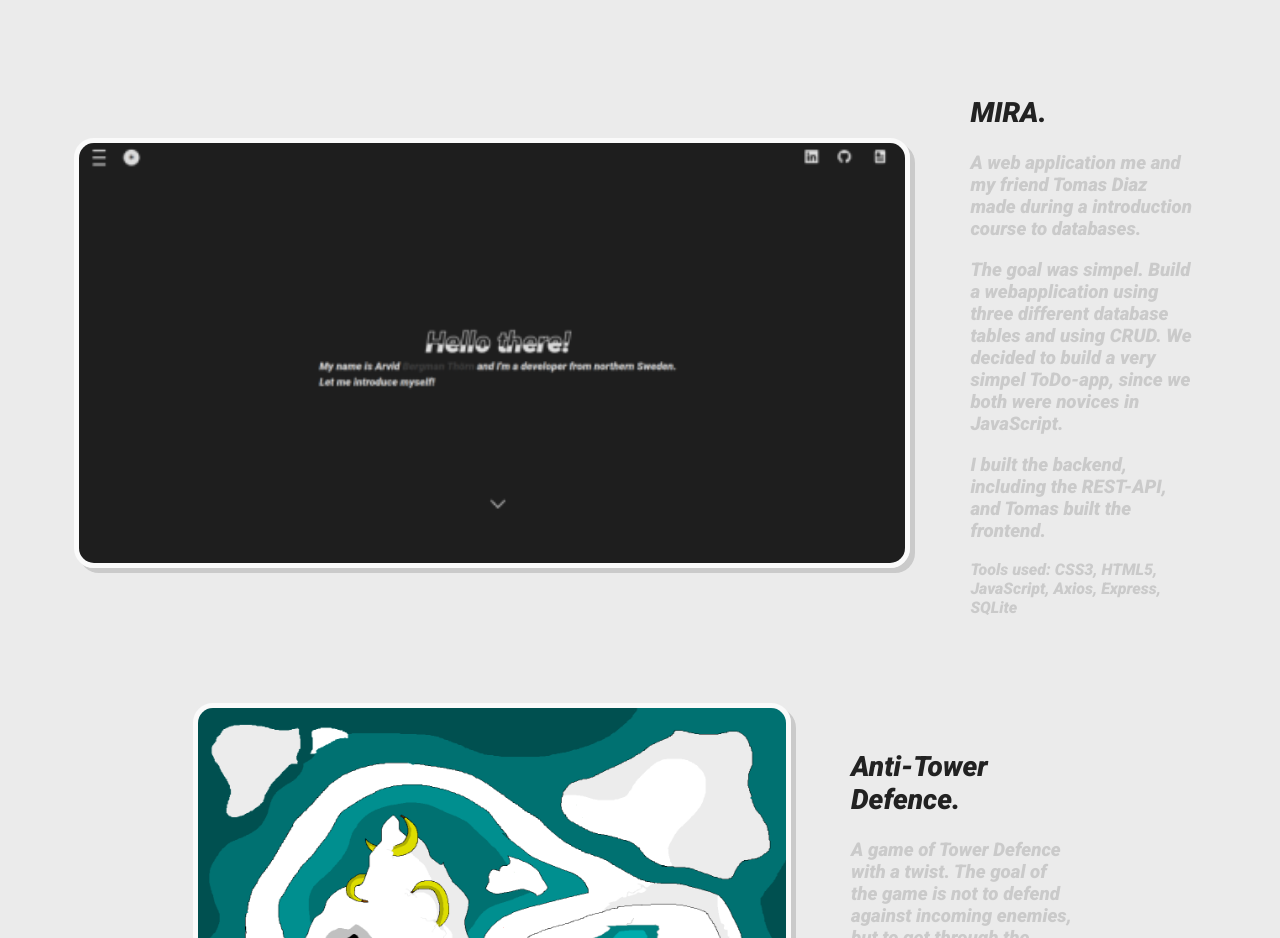
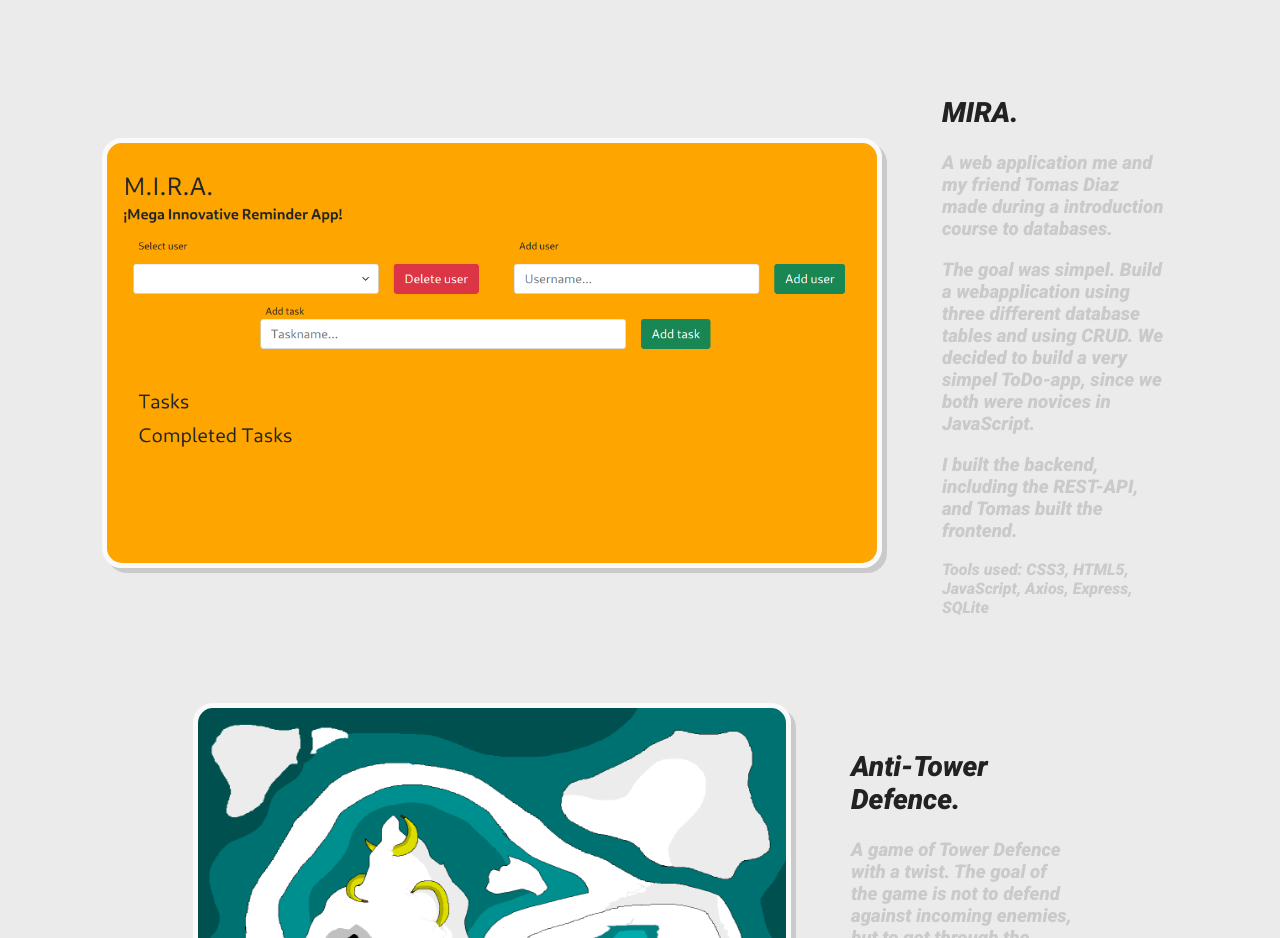
Before and after one commit to arvidbt/portfolio, a Vue app: page / in a window 1280 px wide. Shown: the part 2760-3698 px from the top of the page. Built offline with nearby package versions, Linux system fonts and the light colour scheme; what vue-mobile-detection would draw is missing.

Commit message:
new images

```diff
--- a/src/components/ProjectsPage.vue
+++ b/src/components/ProjectsPage.vue
@@ -40,7 +40,7 @@
         </div>
                 <!-- MIRA project slot -->
             <div class="large-project-container">
-                <img class="img-left" src="../assets/images/port.png" @click="redirect('https://github.com/arvidbt/MIRA')"/>
+                <img class="img-left" src="../assets/images/mira.png" @click="redirect('https://github.com/arvidbt/MIRA')"/>
                 <div class="text-container">
                     <h1 class="h1-projects">MIRA.</h1>
                     <h3 class="h3-projects">A web application me and my friend Tomas Diaz made during a introduction course to databases.</h3>
```
Also changed, not shown: src/assets/images/mira.png (added), src/assets/images/port.png.
